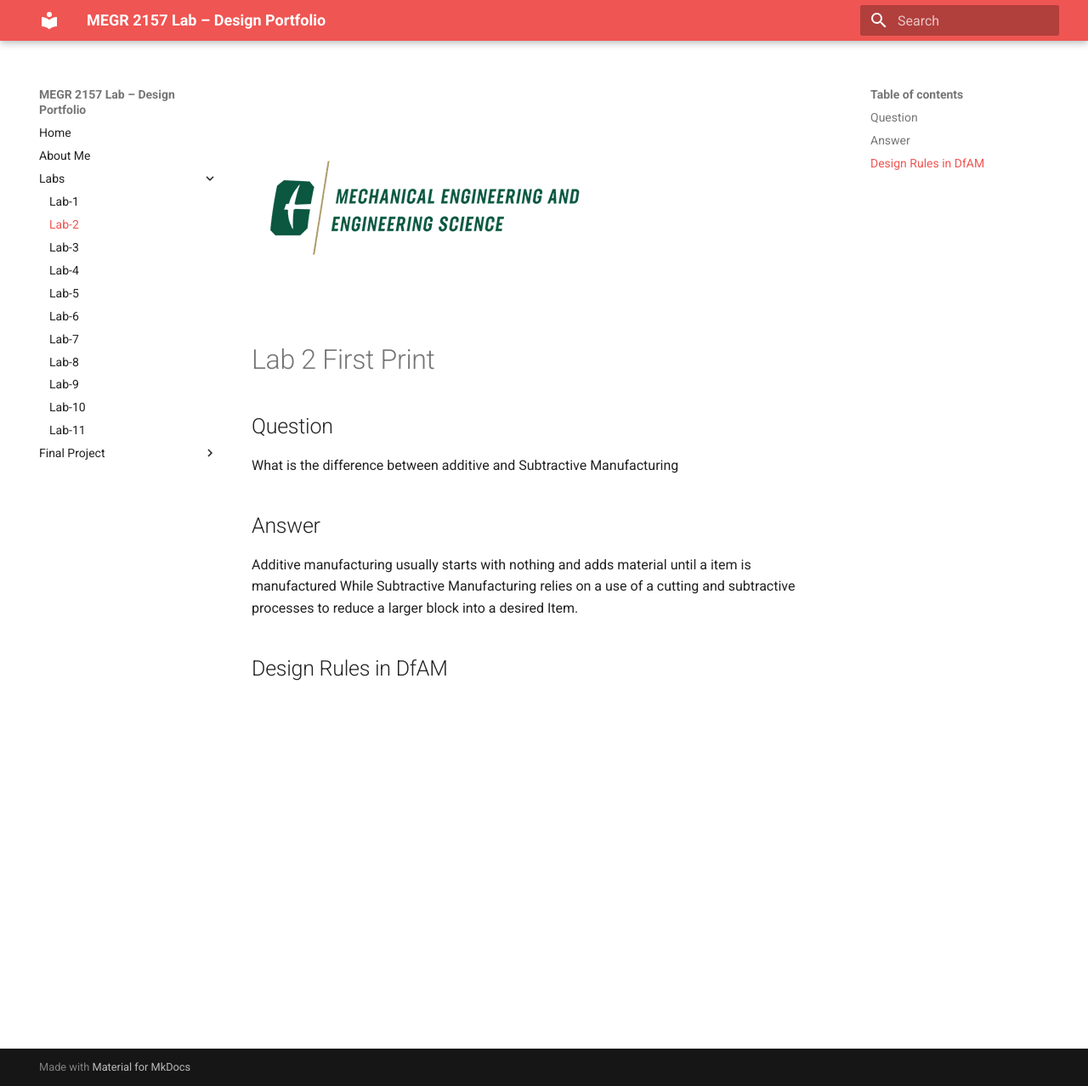
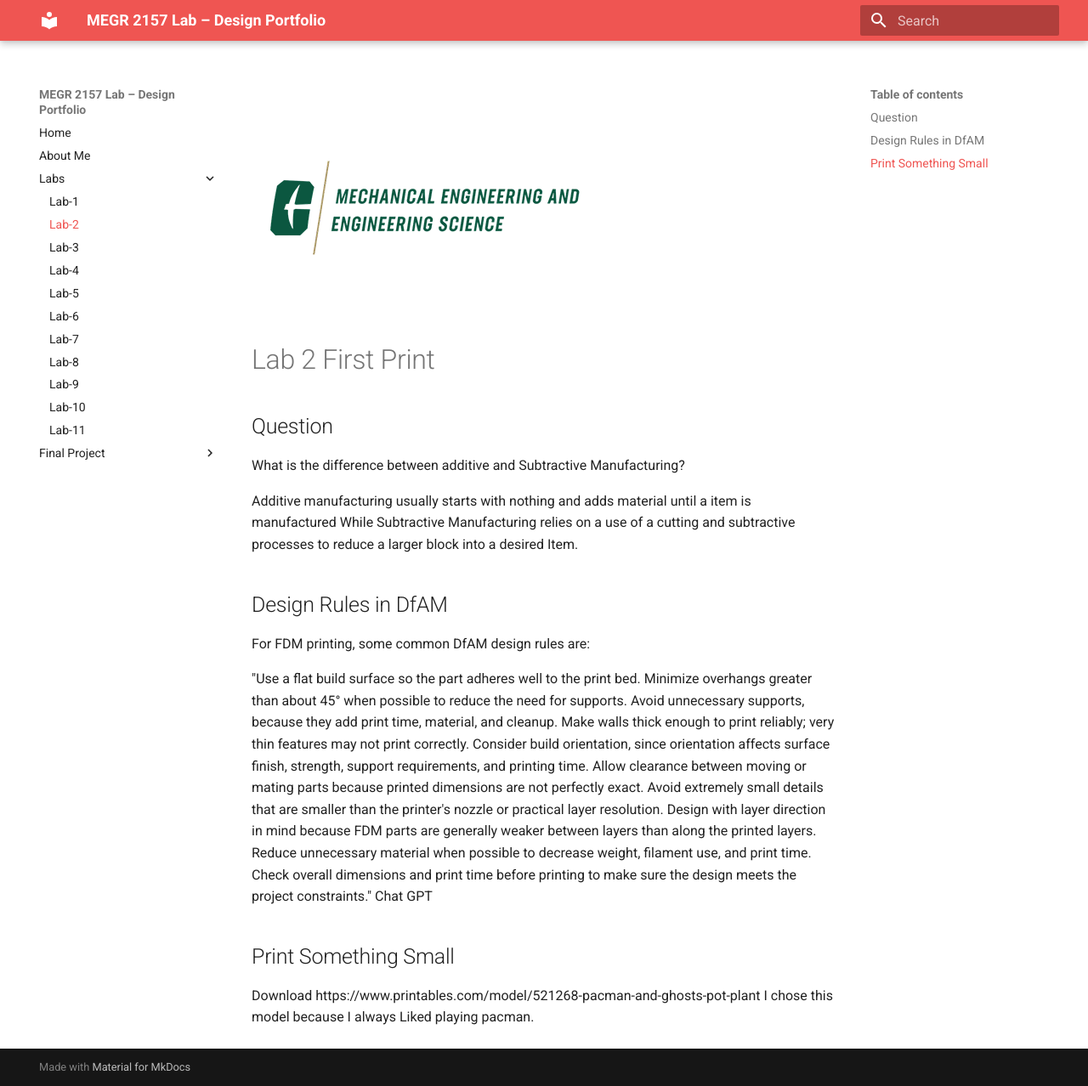
Before and after one commit to seaberr/MMEGR-2156-7-lab-template-seaber, an MkDocs documentation site: the page built from docs/Labs/L02/index.md, in a window 1280 px wide and 1278 px high. Shown: the whole window at 85% size. Built offline with MkDocs 1.6.1 and Material for MkDocs 9.7.7, drawn with Linux system fonts in a browser that asks for light colours.

Commit message:
Update index.md

```diff
--- a/docs/Labs/L02/index.md
+++ b/docs/Labs/L02/index.md
@@ -2,7 +2,25 @@
 # Lab 2 First Print
 
 ## Question
-What is the difference between additive and Subtractive Manufacturing
-## Answer
+What is the difference between additive and Subtractive Manufacturing?
+
 Additive manufacturing usually starts with nothing and adds material until a item is manufactured While Subtractive Manufacturing relies on a use of a cutting and subtractive processes to reduce a larger block into a desired Item.
 ## Design Rules in DfAM
+For FDM printing, some common DfAM design rules are:
+
+"Use a flat build surface so the part adheres well to the print bed.
+Minimize overhangs greater than about 45° when possible to reduce the need for supports.
+Avoid unnecessary supports, because they add print time, material, and cleanup.
+Make walls thick enough to print reliably; very thin features may not print correctly.
+Consider build orientation, since orientation affects surface finish, strength, support requirements, and printing time.
+Allow clearance between moving or mating parts because printed dimensions are not perfectly exact.
+Avoid extremely small details that are smaller than the printer's nozzle or practical layer resolution.
+Design with layer direction in mind because FDM parts are generally weaker between layers than along the printed layers.
+Reduce unnecessary material when possible to decrease weight, filament use, and print time.
+Check overall dimensions and print time before printing to make sure the design meets the project constraints." Chat GPT
+
+## Print Something Small
+
+Download
+https://www.printables.com/model/521268-pacman-and-ghosts-pot-plant
+I chose this model because I always Liked playing pacman.
```
